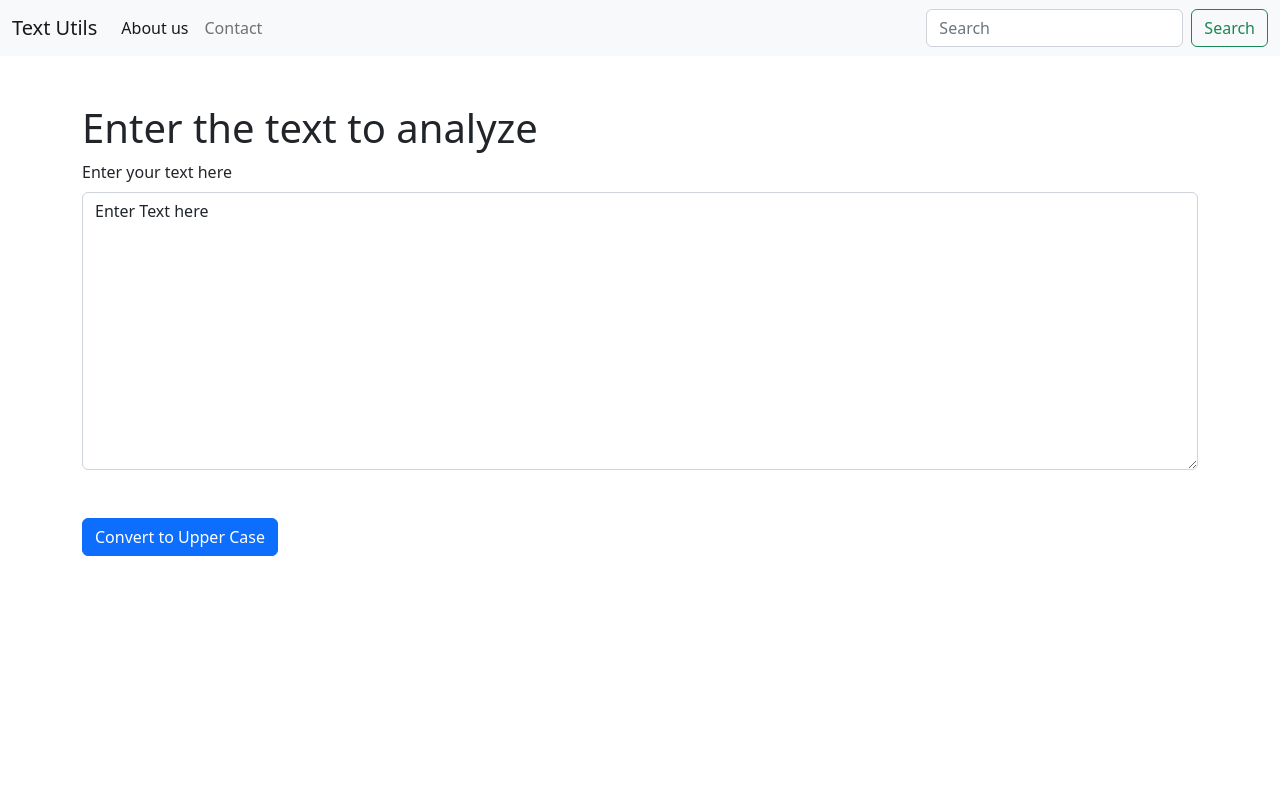
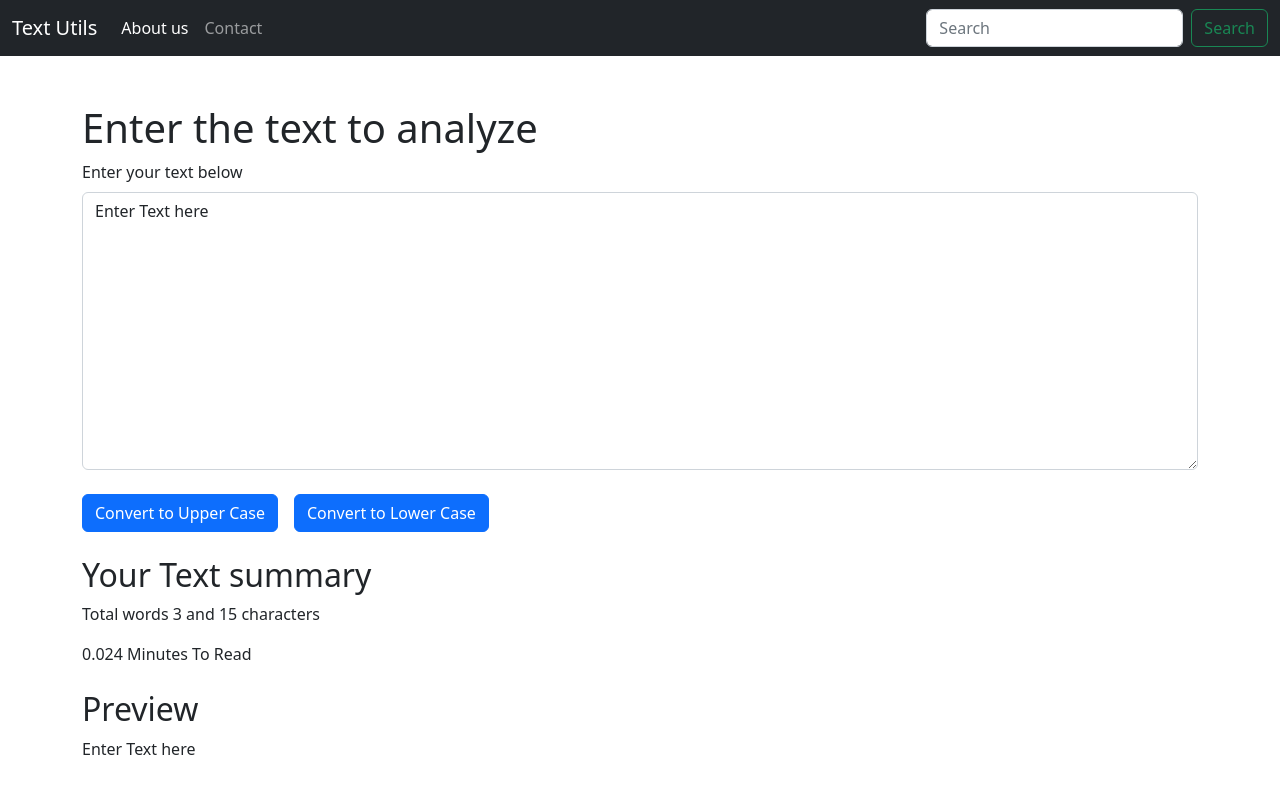
Before and after one commit to ghulamibrahimkhan/learning-react, a React (Create React App) app: page / in a window 1280 px wide. Shown: the top 794 px of the page. Built offline with nearby package versions, Linux system fonts and the light colour scheme.

Commit message:
Adding more Logic, v8

```diff
--- a/src/App.js
+++ b/src/App.js
@@ -7,7 +7,7 @@ function App() {
     <>
     {/* <Navbar/> */}
       <Navbar title="Text Utils" about="About us" contact="Contact" />
-      <TextForm heading="Enter the text to analyze" label="Enter your text here"/>
+      <TextForm heading="Enter the text to analyze" label="Enter your text below"/>
       </>
   );
 }
--- a/src/components/Navbar.js
+++ b/src/components/Navbar.js
@@ -4,7 +4,7 @@ import PropTypes from 'prop-types'
 
 export default function Navbar(props) {
   return (
-    <nav className="navbar navbar-expand-lg bg-light">
+    <nav className="navbar navbar-expand-lg navbar-dark bg-dark">
     <div className="container-fluid">
       <a className="navbar-brand" href="/">{props.title}</a>
       <button className="navbar-toggler" type="button" data-bs-toggle="collapse" data-bs-target="/navbarSupportedContent" aria-controls="navbarSupportedContent" aria-expanded="false" aria-label="Toggle navigation">
--- a/src/components/TextForm.js
+++ b/src/components/TextForm.js
@@ -2,9 +2,13 @@ import React, { useState } from 'react'
 
 export default function TextForm(props) {
     const [text,setText] = useState("Enter Text here")
-    const ConvertUpperCase= ()=>{
+    const convertUpperCase= ()=>{
         let upperCase = text.toUpperCase()
         setText(upperCase)
+    }
+    const convertLowerCase = ()=>{
+        let lowerCase = text.toLowerCase()
+        setText(lowerCase)
     }
     const handelOnChange= (event)=>{
         console.log("Handel on change")
@@ -12,13 +16,25 @@ export default function TextForm(props) {
     }
 
     return (
+        <>
         <div className='container mt-5'>
-            <div className="mb-5">
+            <div className="mb-4">
                 <h1>{props.heading}</h1>
                 <label htmlFor="exampleFormControlTextarea1" className="form-label">{props.label}</label>
                 <textarea className="form-control" id="exampleFormControlTextarea1" value={text} onChange={handelOnChange} rows="11"></textarea>
             </div>
-            <button className="btn btn-primary" onClick={ConvertUpperCase} >Convert to Upper Case</button>
+            <button className="btn btn-primary" onClick={convertUpperCase} >Convert to Upper Case</button>
+            <button className="btn btn-primary mx-3" onClick={convertLowerCase} >Convert to Lower Case</button>
         </div>
+        <div className="container my-4">
+            <h2>Your Text summary</h2>
+            <p>Total words {text.split(" ").length} and {text.length} characters</p>
+            <p>{0.008 * text.split(" ").length} Minutes To Read</p>
+        </div>
+        <section className="container">
+            <h2>Preview</h2>
+            <p>{text}</p>
+        </section>
+        </>
     )
 }
```
